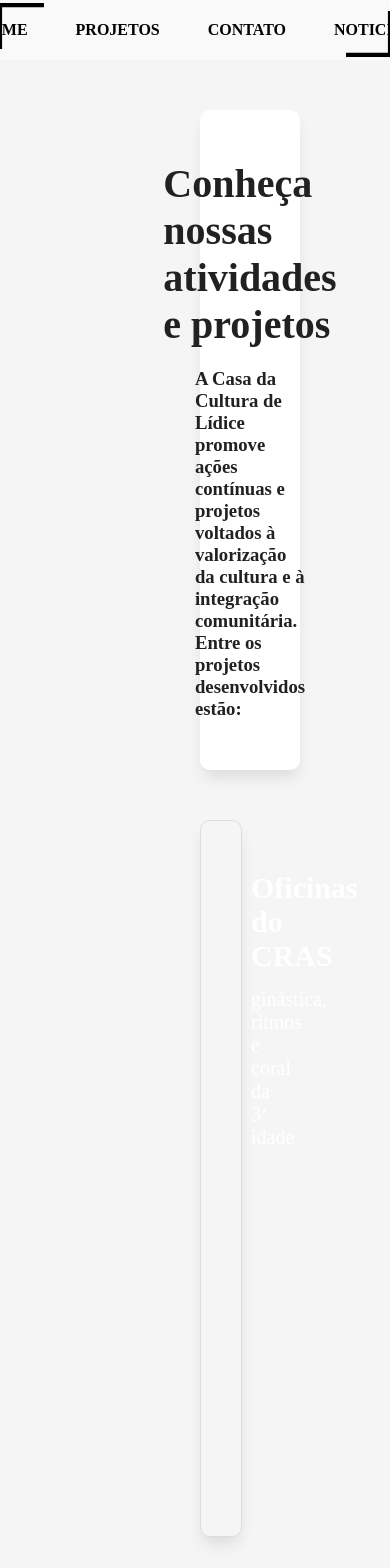
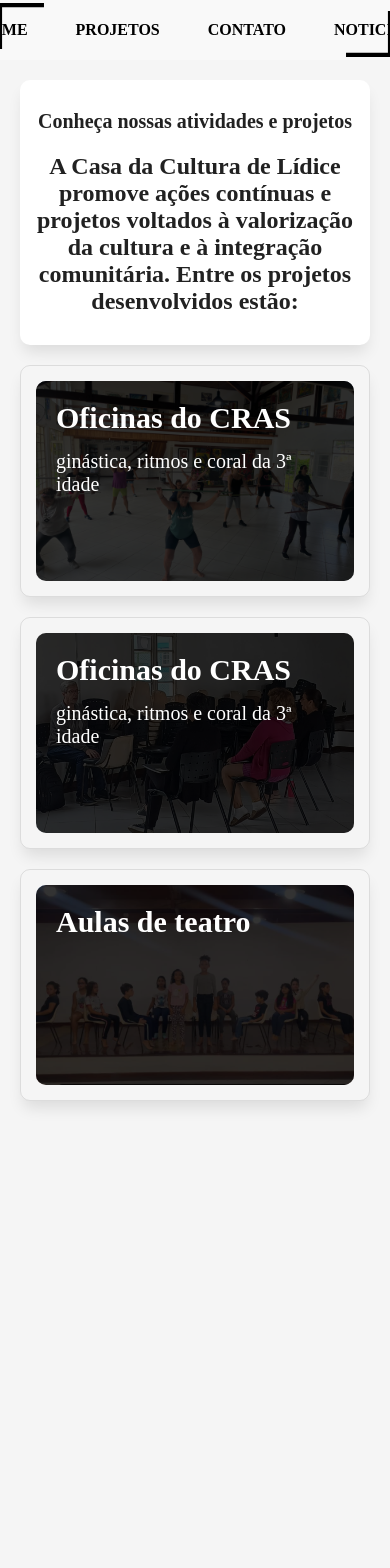
Before and after one commit to Leonardocordeiro01/centro-cultural, a React (Vite) app in the folder vite-project/: page /projetos in a window 390 px wide. Shown: the top 1568 px of the page. After the commit the page ends 1121 px from the top, so only its background shows below. Built offline with nearby package versions, Linux system fonts and the light colour scheme.

Commit message:
fiz a responsividade das paginas

```diff
--- a/vite-project/src/containers/faleconosco/stylesFRC.js
+++ b/vite-project/src/containers/faleconosco/stylesFRC.js
@@ -17,8 +17,8 @@
     background-size: cover;
     background-position: center;
     background-repeat: no-repeat;
-    filter: blur(4.5px); /* Aplica o desfoque apenas à imagem */
-    z-index: 1; /* Coloca a imagem atrás do conteúdo */
+    filter: blur(4.5px);
+    z-index: 1;
   }
 `;
 export const DivInt = styled.div`
@@ -26,8 +26,8 @@
   flex-direction: column;
   align-items: center;
   height: auto;
-  position: relative; /* Necessário para garantir que o conteúdo fique acima do pseudo-elemento */
-  z-index: 2; /* Garante que o conteúdo fique acima da imagem desfocada */
+  position: relative;
+  z-index: 2;
 `;
 export const Form = styled.form`
   margin-top: 60px;
--- a/vite-project/src/containers/home/styles.js
+++ b/vite-project/src/containers/home/styles.js
@@ -4,15 +4,30 @@
 export const Title = styled.h1`
   color: #212121;
   z-index: 2;
+
+  @media (max-width: 768px) {
+    font-size: 1.5rem;
+    text-align: center;
+  }
 `;
 
 export const SmallerTitle = styled.h2`
   color: #212121;
+
+  @media (max-width: 768px) {
+    font-size: 1.25rem;
+    text-align: center;
+  }
 `;
 
 export const SubTitle = styled.h3`
   color: #212121;
   z-index: 2;
+
+  @media (max-width: 768px) {
+    font-size: 1.5rem;
+    text-align: center;
+  }
 `;
 
 export const Text = styled.p`
@@ -27,6 +42,13 @@
   align-items: center;
   background: #f5f5f5;
   gap: 30px;
+
+  @media (max-width: 768px) {
+    flex-direction: column;
+    padding: 20px;
+    gap: 20px;
+    margin-top: 50px;
+  }
 `;
 
 export const ScreenHalf = styled.div`
@@ -37,6 +59,13 @@
   justify-content: center;
   text-align: right;
   gap: 25px;
+
+  @media (max-width: 768px) {
+    width: 100%;
+    height: auto;
+    text-align: center;
+    padding: 0 10px;
+  }
 `;
 
 export const ImgHalf = styled.div`
@@ -44,6 +73,19 @@
   height: 70vh;
   display: flex;
   padding: 0;
+
+  @media (max-width: 768px) {
+    width: 100%;
+    height: auto;
+    justify-content: center;
+
+    img {
+      width: 90%;
+      height: auto;
+      object-fit: contain;
+      margin: 50px 0 20px 0;
+    }
+  }
 `;
 
 export const Sectionflag = styled.section`
@@ -78,6 +120,11 @@
     text-align: center;
     align-items: center;
   }
+
+  @media (max-width: 768px) {
+    height: auto;
+    padding: 20px 10px;
+  }
 `;
 
 export const SectionText = styled.section`
@@ -93,4 +140,14 @@
   & p {
     font-size: 1.2rem;
   }
+
+  @media (max-width: 768px) {
+    flex-direction: column;
+    margin: 0 20px;
+    height: auto;
+    margin-bottom: 50px;
+    p {
+      font-size: 1rem;
+    }
+  }
 `;
--- a/vite-project/src/containers/projetos/stylesprojetos.js
+++ b/vite-project/src/containers/projetos/stylesprojetos.js
@@ -8,12 +8,16 @@
   display: flex;
   align-items: center;
   flex-direction: column;
-  align-content: center;
-  margin: 50px 200px 50px 200px;
+  margin: 50px 200px;
   padding: 50px;
   gap: 20px;
   border-radius: 10px;
   box-shadow: 0 10px 15px -3px rgba(0, 0, 0, 0.1);
+
+  @media (max-width: 768px) {
+    margin: 20px;
+    padding: 30px 15px;
+  }
 `;
 
 export const DivBackimg = styled.div`
@@ -21,8 +25,7 @@
   display: flex;
   align-items: center;
   flex-direction: column;
-  align-content: center;
-  margin: 50px 200px 50px 200px;
+  margin: 50px 200px;
   padding: 20px;
   border-radius: 10px;
   box-shadow: 0 10px 15px -3px rgba(0, 0, 0, 0.1);
@@ -30,53 +33,47 @@
 
   &:hover {
     box-shadow: 0 10px 15px -3px rgb(201, 250, 250);
-    transition: 500ms;
+  }
+
+  @media (max-width: 768px) {
+    margin: 20px;
+    padding: 15px;
   }
 `;
 
-export const DivImagem = styled.div`
+const baseImagem = `
   position: relative;
-  background-image: url(${GinasticaCras});
   background-size: cover;
   background-position: center;
   background-repeat: no-repeat;
   width: 100%;
+  min-height: 250px;
+  min-width: 300px;
   border-radius: 10px;
 
   &:hover .hide-text {
     color: transparent;
     transition: 500ms;
   }
+
+  @media (max-width: 480px) {
+    min-height: 200px;
+  }
+`;
+
+export const DivImagem = styled.div`
+  background-image: url(${GinasticaCras});
+  ${baseImagem}
 `;
 
 export const DivImagem2 = styled.div`
-  position: relative;
   background-image: url(${Coral});
-  background-size: cover;
-  background-position: center;
-  background-repeat: no-repeat;
-  width: 100%;
-  border-radius: 10px;
-
-  &:hover .hide-text {
-    color: transparent;
-    transition: 500ms;
-  }
+  ${baseImagem}
 `;
 
 export const DivImagem3 = styled.div`
-  position: relative;
   background-image: url(${Teatro});
-  background-size: cover;
-  background-position: center;
-  background-repeat: no-repeat;
-  width: 100%;
-  border-radius: 10px;
-
-  &:hover .hide-text {
-    color: transparent;
-    transition: 500ms;
-  }
+  ${baseImagem}
 `;
 
 export const SmallerTitleP = styled.h3`
@@ -107,7 +104,6 @@
 
   &:hover {
     background-color: rgba(0, 0, 0, 0.1);
-    transition: 500ms;
   }
 `;
 
@@ -116,11 +112,14 @@
   width: auto;
   display: flex;
   flex-direction: column;
-  justify-content: top;
-  text-align: left;
+  justify-content: flex-start;
   align-items: center;
-  align-content: center;
   padding-left: 30px;
   padding-top: 30px;
   gap: 15px;
+
+  @media (max-width: 768px) {
+    height: auto;
+    padding: 20px;
+  }
 `;
```
